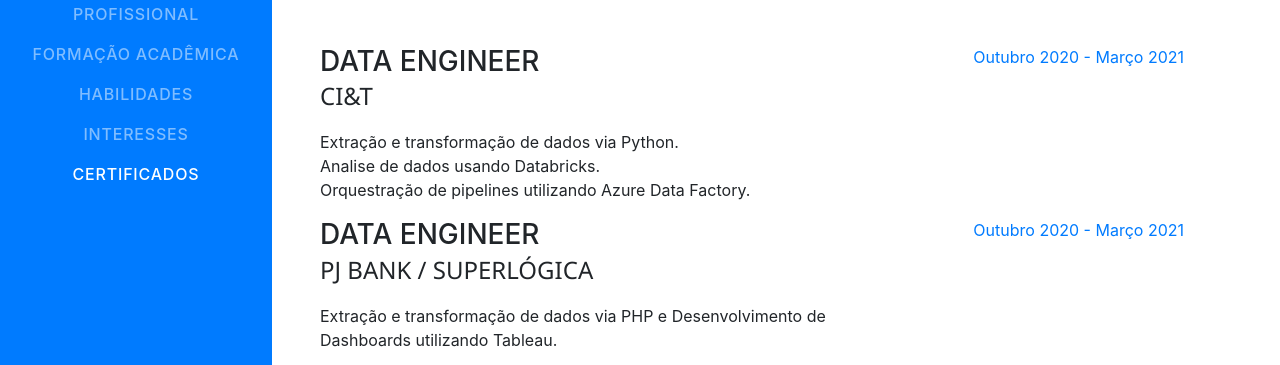
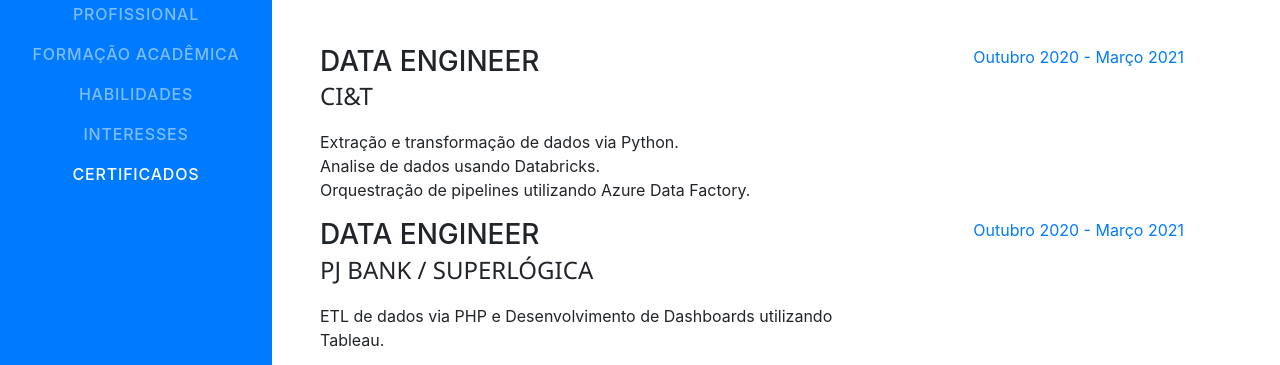
Before and after one commit to mateusccarvalho/Curriculo, a website with bundled scripts: page index.html in a window 1280 px wide. Shown: the part 430-795 px from the top of the page. Built offline with nearby package versions, Linux system fonts and the light colour scheme; a web font is replaced by a local one.

Commit message:
ajuste na ocupação do PJBank

```diff
--- a/index.html
+++ b/index.html
@@ -107,7 +107,7 @@
             <div class="resume-content mr-auto">
               <h3 class="mb-0">Data Engineer </h3>
               <div class="subheading mb-3">PJ Bank / Superlógica</div>
-              <p>Extração e transformação de dados via PHP e
+              <p>ETL de dados via PHP e
                 Desenvolvimento de Dashboards utilizando Tableau. </p>
             </div>
             <div class="resume-date text-md-right">
```
